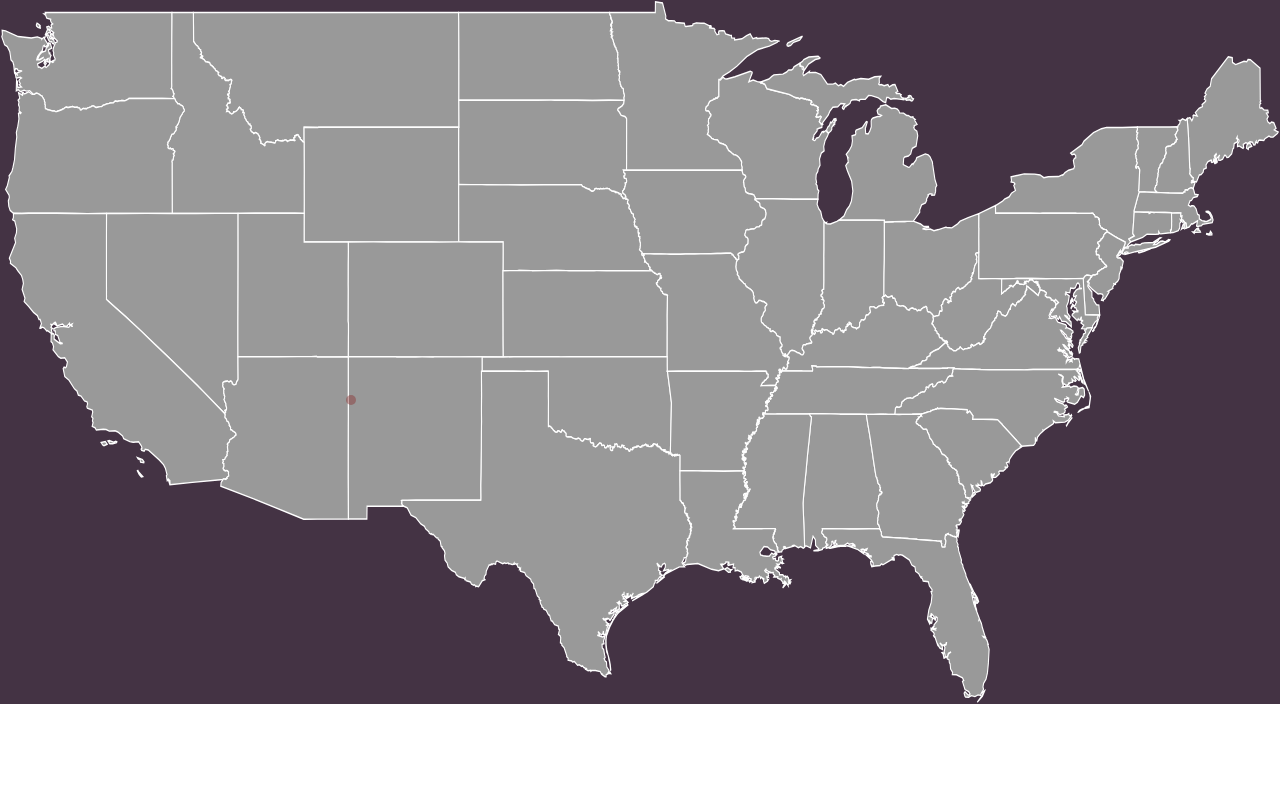
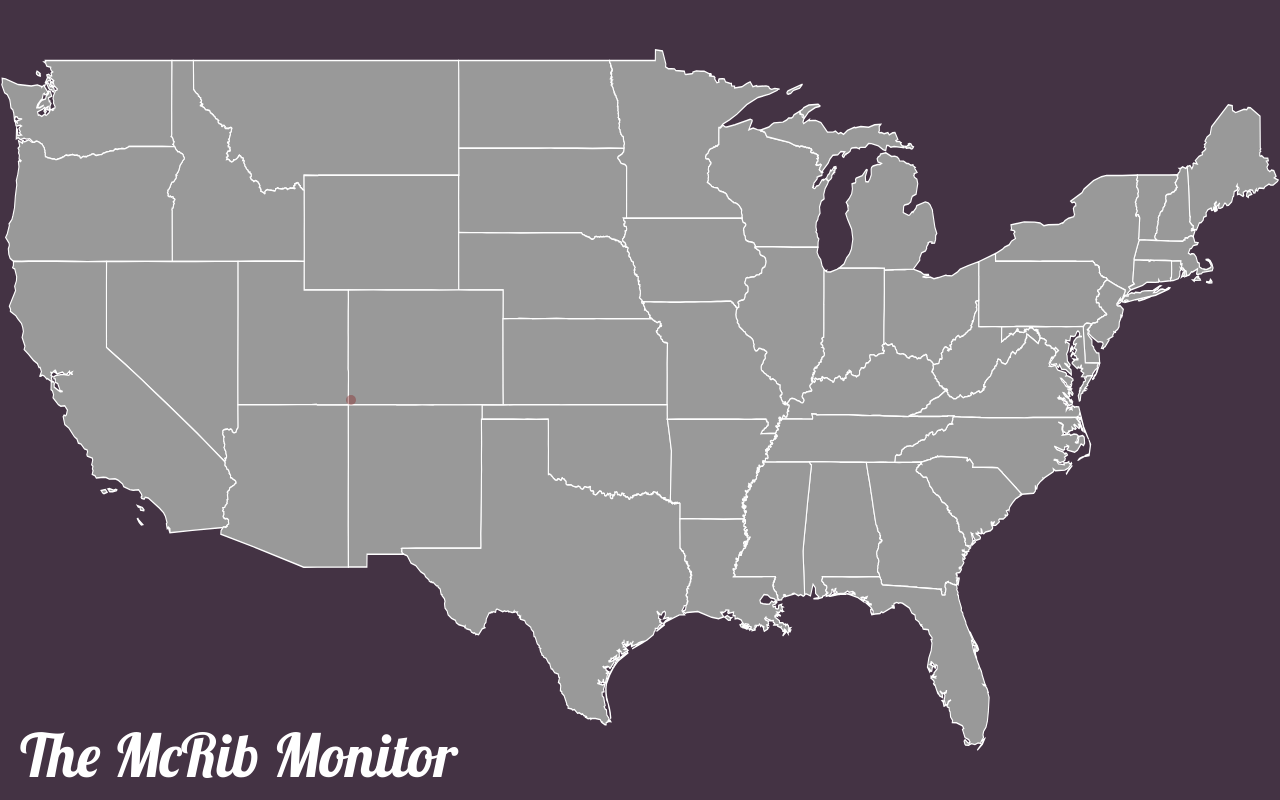
Before and after one commit to bufordsharkley/mcrib, a Flask app: page / in a window 1280 px wide. Run offline with Flask 2, Linux system fonts and the light colour scheme; parts of the project's set-up code (start-up, migrations or seed data) failed here and were passed over; some libraries are stand-ins or nearby versions.

Commit message:
adding title

```diff
--- a/mcrib/static/mcrib.css
+++ b/mcrib/static/mcrib.css
@@ -1,17 +1,22 @@
+html {
+  min-height: 100%;
+  position: relative;
+}
+
 body {
   font-family: serif;
+  height: 100%;
+  background: #443344;
 }
 
 #map-container {
   width: 100%;
   height: 100%;
-}
-
-#map-render {
-  width: 100%;
-  height: 100%;
-  float: left;
-  background: #443344;
+  position: absolute;
+  top: 0;
+  bottom: 0;
+  left: 0;
+  right: 0;
 }
 
 div.circle {
@@ -22,3 +27,14 @@ div.circle {
   background: #882222;
   opacity: 0.4;
 }
+
+div.title {
+  position: fixed;
+  bottom: 0;
+  font-size: 60px;
+  color: white;
+  font-family: 'Lobster', cursive;
+  text-align: center;
+  padding-bottom: 15px;
+  padding-left: 20px;
+}
--- a/mcrib/templates/index.html
+++ b/mcrib/templates/index.html
@@ -9,12 +9,13 @@
     </script>
 		<link href="{{ url_for('static', filename='reset.css') }}" rel="stylesheet" type="text/css" />
     <link href="{{ url_for('static', filename='mcrib.css') }}" rel="stylesheet" type="text/css" />
+    <link href='http://fonts.googleapis.com/css?family=Lobster' rel='stylesheet' type='text/css'>
     <script type="text/javascript" src="{{ url_for('static', filename='mcrib.js') }}"></script>
     <script src="//ajax.googleapis.com/ajax/libs/jquery/1.9.1/jquery.min.js"></script>
   </head>
   <body onload="setupMap();">
-    <div id="map-container">
-    	<img id="map-render" src="{{ url_for('static', filename='usa_mercator.svg') }}">
+    <div id="map-container" style="background: url({{ url_for('static', filename='usa_mercator.svg') }}) no-repeat center;">
+      <div class="title">The McRib Monitor</div>
     </div>
   </body>
 </html>
```
